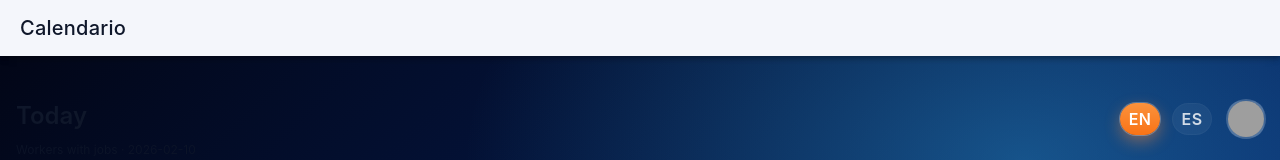
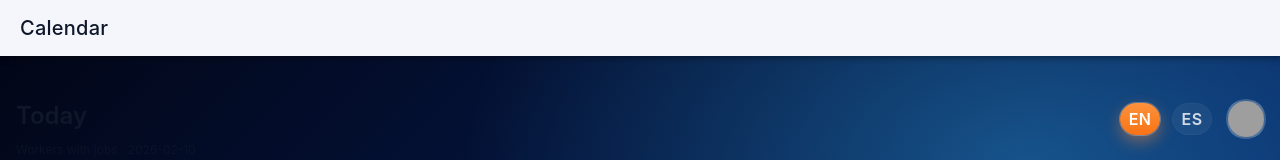
Before and after one commit to rblauzan/DOPMobile, a React (Vite) app: page /Calendar in a window 1280 px wide. Shown: the top 160 px of the page. Built offline with nearby package versions, Linux system fonts and the light colour scheme.

Commit message:
Agregar carpeta android

```diff
--- a/capacitor.config.ts
+++ b/capacitor.config.ts
@@ -3,7 +3,7 @@ import { CapacitorConfig } from '@capacitor/cli';
 const config: CapacitorConfig = {
   appId: 'com.example.app',
   appName: 'DOPMobile',
-  webDir: 'build',
+  webDir: 'dist',
   server: {
     androidScheme: 'https'
   }
--- a/src/pages/Calendar.tsx
+++ b/src/pages/Calendar.tsx
@@ -13,7 +13,7 @@ const Calendar: React.FC = () => {
     <IonPage>
       <IonHeader>
         <IonToolbar>
-          <IonTitle>Calendario</IonTitle>
+          <IonTitle>Calendar</IonTitle>
         </IonToolbar>
       </IonHeader>
       <IonContent fullscreen>
```
Also changed, not shown: package.json (+5 -5 lines), 54 other files (tests, documents, lock files or other folders).
